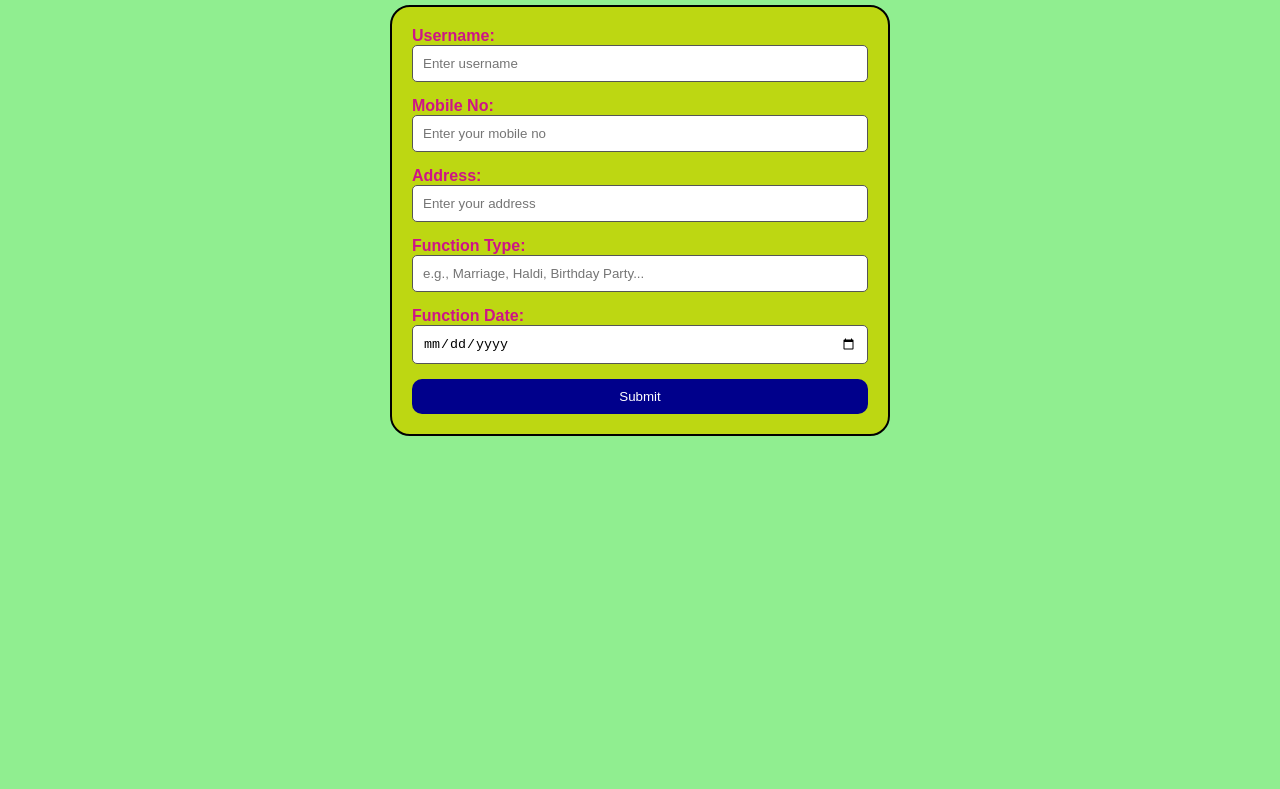
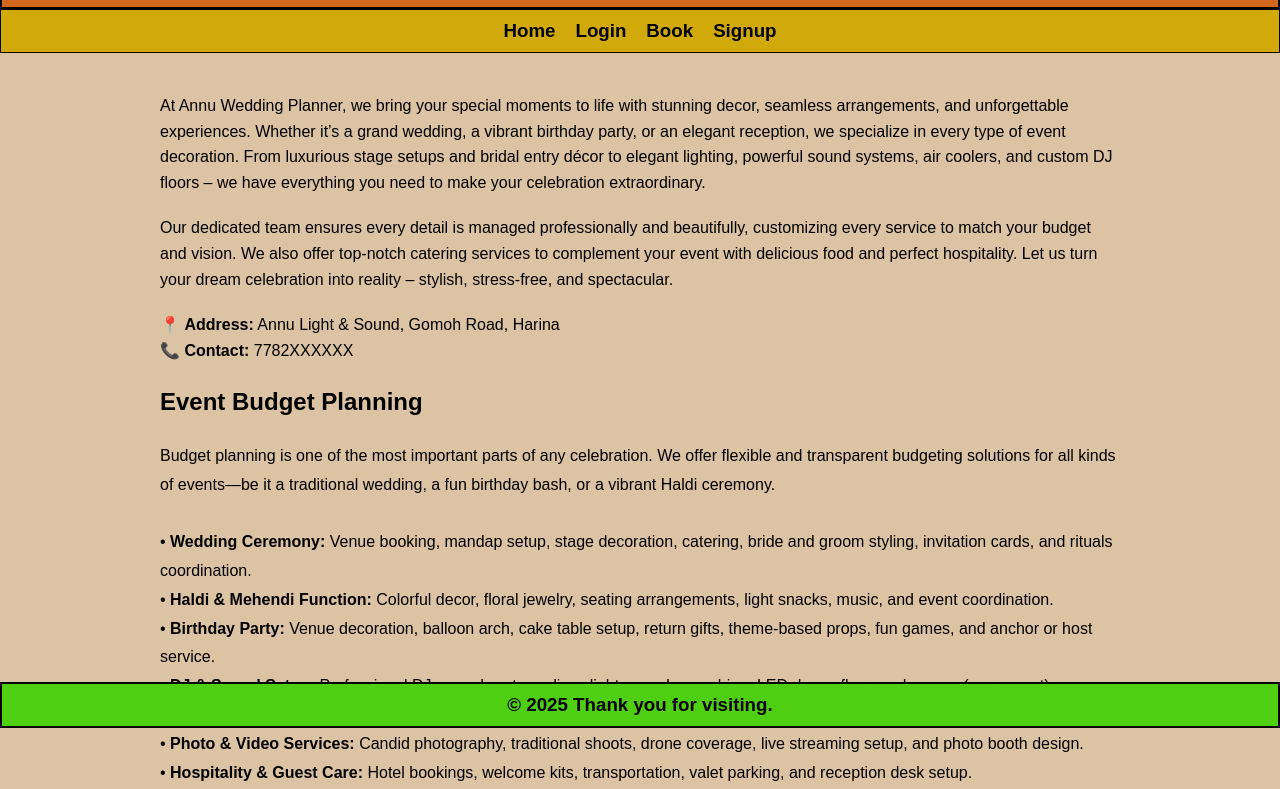
Before and after one commit to akashrawani95/Wedding-webapp, a plain HTML site: page index.html in a window 1280 px wide. Shown: the part 72-861 px from the top of the page. Before the commit the page ends 800 px from the top, so only its background shows below. Drawn offline with Linux system fonts and the light colour scheme.

Commit message:
Update index.html

```diff
--- a/index.html
+++ b/index.html
@@ -3,103 +3,152 @@
 <head>
   <meta charset="UTF-8" />
   <meta name="viewport" content="width=device-width, initial-scale=1.0"/>
-  <title>Sign up page</title>
+  <title>Wedding & Event Planner</title>
   <style>
     * {
+      margin: 0;
+      padding: 0;
       box-sizing: border-box;
     }
 
     body {
-      background-color: lightgreen;
-      margin: 0;
-      padding: 0;
-      font-family: sans-serif;
+      font-family: Arial, sans-serif;
     }
 
-    h1 {
+    header {
+      border: 2px solid black;
+      background-color: chocolate;
+      color: white;
+      padding: 20px;
+      position: sticky;
+      top: 0;
+      z-index: 1000;
       text-align: center;
-      margin: 20px;
-      color: darkblue;
     }
 
-    form {
-      max-width: 500px;
-      width: 90%;
-      margin: 20px auto;
-      padding: 20px;
-      background-color: rgb(189, 215, 18);
-      color: rgb(206, 20, 135);
-      border: 2px solid black;
-      border-radius: 20px;
+    nav.one {
       display: flex;
-      flex-direction: column;
+      flex-wrap: wrap;
+      justify-content: center;
+      gap: 20px;
+      background-color: rgb(209, 169, 11);
+      padding: 10px;
+      border: 1px solid black;
+      position: sticky;
+      top: 80px;
+      z-index: 999;
     }
 
-    .form-group {
-      margin-bottom: 15px;
+    nav a {
+      text-decoration: none;
+      color: black;
     }
 
-    label {
-      margin-bottom: 5px;
-      font-weight: bold;
+    nav a h3 {
+      margin: 0;
     }
 
-    input {
-      width: 100%;
-      padding: 10px;
-      border-radius: 5px;
-      border: 1px solid #555;
+    section {
+      background-color: rgb(219, 195, 163);
+      padding: 20px;
     }
 
-    button {
-      padding: 10px;
-      background-color: darkblue;
-      color: white;
-      border: none;
-      border-radius: 10px;
-      cursor: pointer;
+    p, h2 {
+      line-height: 1.6;
+      margin-bottom: 20px;
     }
 
-    button:hover {
-      background-color: rgb(0, 0, 110);
+    .container {
+      max-width: 1000px;
+      margin: auto;
+      padding: 20px;
     }
 
-    @media (max-width: 600px) {
-      h1 {
-        font-size: 1.2em;
-        margin: 10px;
+    .two {
+      line-height: 1.8;
+    }
+
+    footer {
+      border: 2px solid black;
+      background-color: rgb(78, 207, 18);
+      color: black;
+      text-align: center;
+      padding: 10px;
+      position: fixed;
+      bottom: 0;
+      width: 100%;
+    }
+
+    @media (max-width: 768px) {
+      nav.one {
+        flex-direction: column;
+        gap: 10px;
       }
 
-      form {
-        padding: 15px;
+      .container {
+        padding: 10px;
+      }
+
+      header h1 {
+        font-size: 20px;
       }
     }
   </style>
 </head>
 <body>
-  <h1>Fill this form, within 24hrs our team will contact you...</h1>
-  <form>
-    <div class="form-group">
-      <label for="username">Username:</label>
-      <input id="username" type="text" placeholder="Enter username" />
+
+  <header>
+    <h1>Welcome to Annu Light & Sound – Your Complete Wedding & Event Planner</h1>
+  </header>
+
+  <nav class="one">
+    <a href="home.html"><h3>Home</h3></a>
+    <a href="Login.html"><h3>Login</h3></a>
+    <a href="Book.html"><h3>Book</h3></a>
+    <a href="signup.html"><h3>Signup</h3></a>
+  </nav>
+
+  <section>
+    <div class="container">
+      <p>
+        At Annu Wedding Planner, we bring your special moments to life with stunning decor, seamless arrangements, and unforgettable experiences.
+        Whether it’s a grand wedding, a vibrant birthday party, or an elegant reception, we specialize in every type of event decoration.
+        From luxurious stage setups and bridal entry décor to elegant lighting, powerful sound systems, air coolers, and custom DJ floors – we have everything you need to make your celebration extraordinary.
+      </p>
+
+      <p>
+        Our dedicated team ensures every detail is managed professionally and beautifully, customizing every service to match your budget and vision.
+        We also offer top-notch catering services to complement your event with delicious food and perfect hospitality.
+        Let us turn your dream celebration into reality – stylish, stress-free, and spectacular.
+      </p>
+
+      <p>
+        📍 <strong>Address:</strong> Annu Light & Sound, Gomoh Road, Harina<br>
+        📞 <strong>Contact:</strong> 7782XXXXXX
+      </p>
+
+      <h2>Event Budget Planning</h2>
+
+      <p class="two">
+        Budget planning is one of the most important parts of any celebration. We offer flexible and transparent budgeting solutions for all kinds of events—be it a traditional wedding, a fun birthday bash, or a vibrant Haldi ceremony.
+        <br><br>
+        • <strong>Wedding Ceremony:</strong> Venue booking, mandap setup, stage decoration, catering, bride and groom styling, invitation cards, and rituals coordination. <br>
+        • <strong>Haldi & Mehendi Function:</strong> Colorful decor, floral jewelry, seating arrangements, light snacks, music, and event coordination. <br>
+        • <strong>Birthday Party:</strong> Venue decoration, balloon arch, cake table setup, return gifts, theme-based props, fun games, and anchor or host service. <br>
+        • <strong>DJ & Sound Setup:</strong> Professional DJ, sound system, disco lights, smoke machine, LED dance floor, and emcee (on request). <br>
+        • <strong>Lighting & Effects:</strong> Fairy lights, chandeliers, ambient lanterns, LED spotlights, entrance lighting, and personalized name displays. <br>
+        • <strong>Photo & Video Services:</strong> Candid photography, traditional shoots, drone coverage, live streaming setup, and photo booth design. <br>
+        • <strong>Hospitality & Guest Care:</strong> Hotel bookings, welcome kits, transportation, valet parking, and reception desk setup. <br>
+        • <strong>Return Gifts & Packaging:</strong> Custom gift boxes, handmade souvenirs, eco-friendly packaging, and guest thank-you cards.
+        <br><br>
+        We provide detailed estimates with multiple package options so you can choose what fits your event and budget. Whether you are planning a small home function or a large-scale wedding, we ensure everything is professionally managed and value for money.
+      </p>
     </div>
-    <div class="form-group">
-      <label for="mobile">Mobile No:</label>
-      <input id="mobile" type="text" placeholder="Enter your mobile no" />
-    </div>
-    <div class="form-group">
-      <label for="address">Address:</label>
-      <input id="address" type="text" placeholder="Enter your address" />
-    </div>
-    <div class="form-group">
-      <label for="function">Function Type:</label>
-      <input id="function" type="text" placeholder="e.g., Marriage, Haldi, Birthday Party..." />
-    </div>
-    <div class="form-group">
-      <label for="date">Function Date:</label>
-      <input id="date" type="date" />
-    </div>
-    <button type="submit">Submit</button>
-  </form>
+  </section>
+
+  <footer>
+    <h3>&copy; 2025 Thank you for visiting.</h3>
+  </footer>
+
 </body>
 </html>
```
